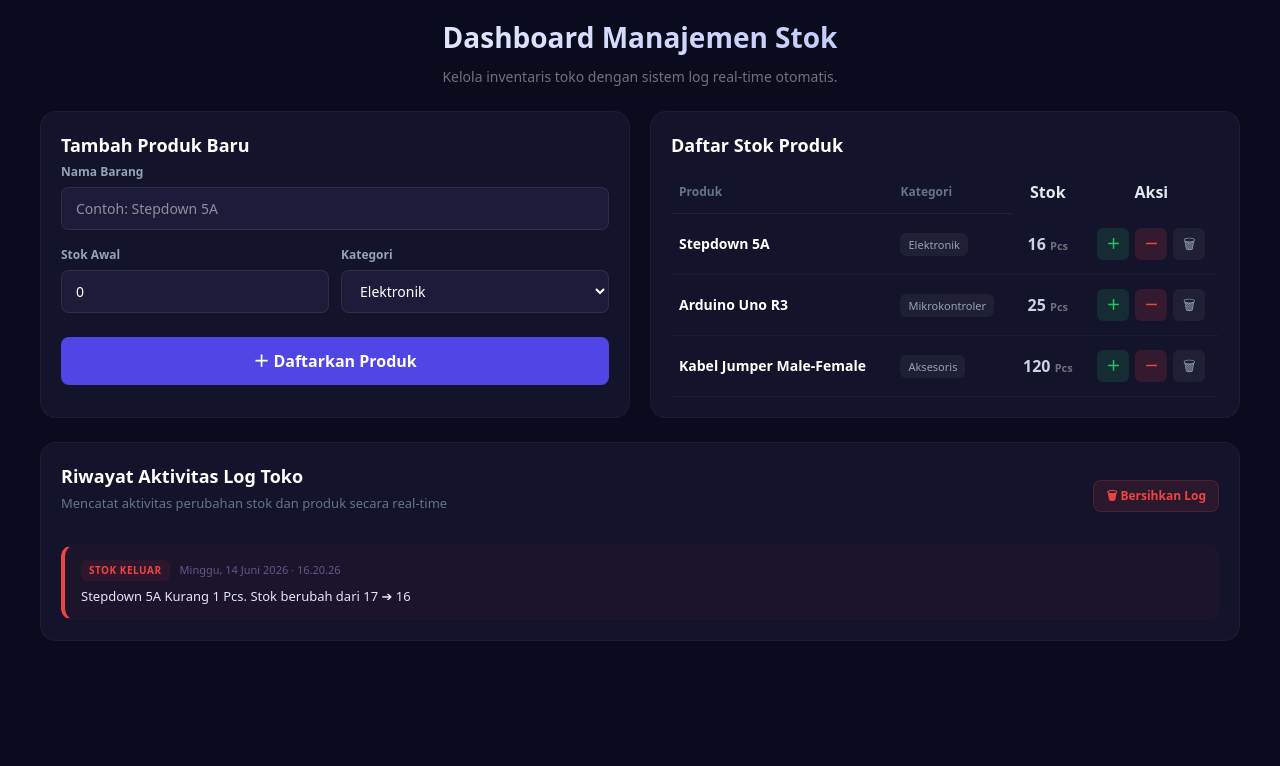
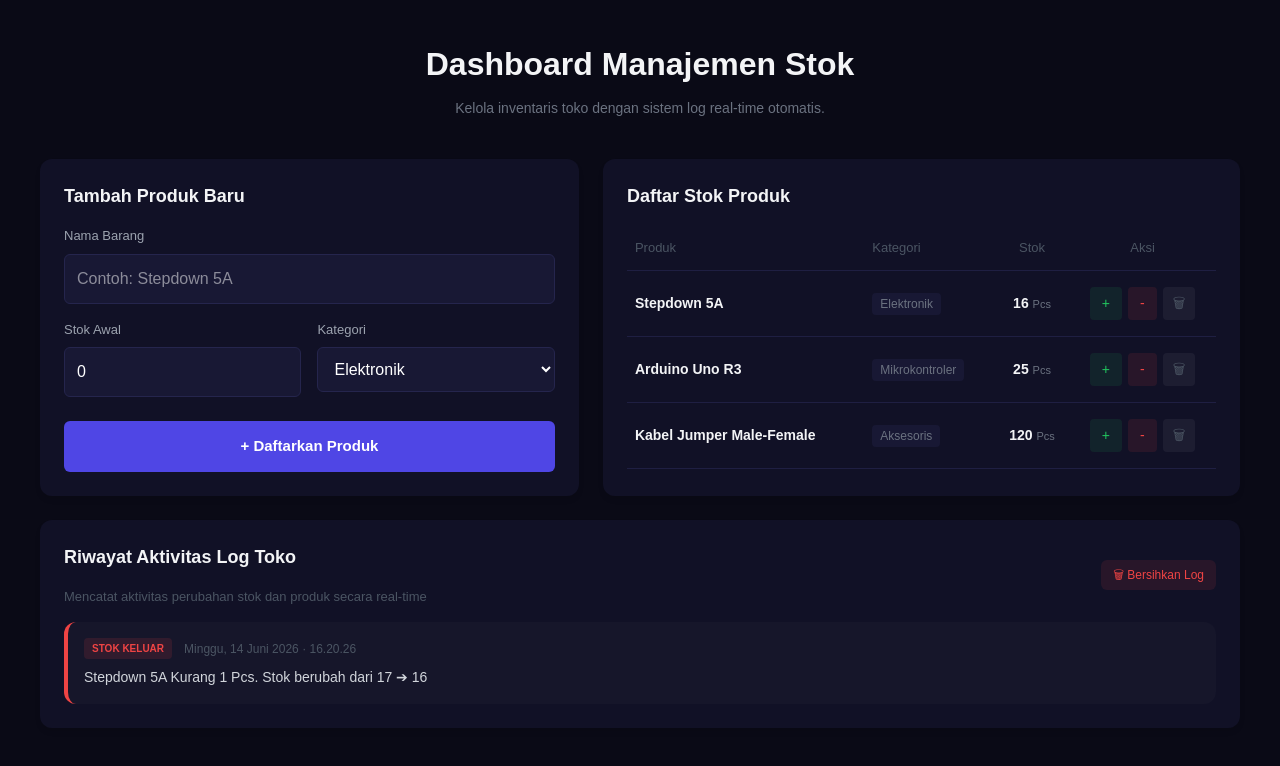
Before and after one commit to alinee18/stock-barang, a Next.js app: page / in a window 1280 px wide. Shown: the top 766 px of the page. Built offline with nearby package versions, Linux system fonts and the light colour scheme.

Commit message:
fix: restore layout asli dan perbaiki logika warna log riwayat

```diff
--- a/app/page.tsx
+++ b/app/page.tsx
@@ -1,8 +1,8 @@
 "use client";
 
-import { useState, useEffect } from "react";
+import { useState } from "react";
 
-// ── 1. DEFINISI TIPE DATA ──
+// ── 1. DEFINISI TIPE DATA OKE ──
 interface StockItem {
   id: string;
   name: string;
@@ -17,11 +17,10 @@ interface HistoryLog {
   type: "stok_masuk" | "stok_keluar" | "add" | "remove" | "update";
 }
 
-// Helper ID Unik Sederhana
 const uid = () => Math.random().toString(36).substring(2, 9);
 
 export default function StockPage() {
-  // ── 2. STATE UTAMA ──
+  // Data awal sesuai layout asli kamu
   const [items, setItems] = useState<StockItem[]>([
     { id: "1", name: "Stepdown 5A", stock: 16, category: "Elektronik" },
     { id: "2", name: "Arduino Uno R3", stock: 25, category: "Mikrokontroler" },
@@ -37,126 +36,66 @@ export default function StockPage() {
     },
   ]);
 
-  // State Form Input Tambah Barang Baru
   const [newName, setNewName] = useState("");
   const [newStock, setNewStock] = useState<number>(0);
   const [newCategory, setNewCategory] = useState("Elektronik");
 
-  // State Toast Notifikasi
-  const [toast, setToast] = useState<{ message: string; type: "success" | "error" | "info" } | null>(null);
-
-  // Auto-hide Toast
-  useEffect(() => {
-    if (toast) {
-      const timer = setTimeout(() => setToast(null), 3000);
-      return () => clearTimeout(timer);
-    }
-  }, [toast]);
-
-  // ── 3. FUNGSI LOGIKA ──
-  const triggerToast = (message: string, type: "success" | "error" | "info") => {
-    setToast({ message, type });
-  };
-
+  // Fungsi Logika Tambah Log Dinamis
   const addLog = (action: string, type: HistoryLog["type"]) => {
-    const hariIni = new Date().toLocaleDateString("id-ID", {
-      weekday: "long",
-      day: "numeric",
-      month: "long",
-      year: "numeric",
-    });
-    const jamIni = new Date().toLocaleTimeString("id-ID", {
-      hour: "2-digit",
-      minute: "2-digit",
-      second: "2-digit",
-    });
-
+    const hariIni = new Date().toLocaleDateString("id-ID", { weekday: "long", day: "numeric", month: "long", year: "numeric" });
+    const jamIni = new Date().toLocaleTimeString("id-ID", { hour: "2-digit", minute: "2-digit", second: "2-digit" });
     const newLog: HistoryLog = {
       id: uid(),
       timestamp: `${hariIni} · ${jamIni}`,
       action,
       type,
     };
-    setLogs((prev) => [newLog, ...prev].slice(0, 50)); // Batasi 50 log teratas
+    setLogs((prev) => [newLog, ...prev]);
   };
 
-  // Tambah Stok (+1) -> Hijau
   const incrementStock = (id: string) => {
-    setItems((prev) =>
-      prev.map((it) => {
+    setItems(prev => prev.map(it => {
       if (it.id === id) {
-          addLog(`"${it.name}" tambah 1 Pcs. Stok berubah dari ${it.stock} ➔ ${it.stock + 1}`, "stok_masuk");
-          triggerToast(`Stok ${it.name} berhasil ditambah!`, "success");
+        addLog(`${it.name} Tambah 1 Pcs. Stok berubah dari ${it.stock} ➔ ${it.stock + 1}`, "stok_masuk");
         return { ...it, stock: it.stock + 1 };
       }
       return it;
-      })
-    );
+    }));
   };
 
-  // Kurangi Stok (-1) -> Merah
   const decrementStock = (id: string) => {
-    setItems((prev) =>
-      prev.map((it) => {
-        if (it.id !== id) return it;
-        if (it.stock <= 0) {
-          triggerToast(`Stok ${it.name} sudah habis!`, "error");
-          return it;
-        }
-        addLog(`"${it.name}" kurang 1 Pcs. Stok berubah dari ${it.stock} ➔ ${it.stock - 1}`, "stok_keluar");
-        triggerToast(`Stok ${it.name} berhasil dikurangi!`, "info");
+    setItems(prev => prev.map(it => {
+      if (it.id !== id || it.stock <= 0) return it;
+      addLog(`${it.name} Kurang 1 Pcs. Stok berubah dari ${it.stock} ➔ ${it.stock - 1}`, "stok_keluar");
       return { ...it, stock: it.stock - 1 };
-      })
-    );
+    }));
   };
 
-  // Tambah Produk Baru -> Hijau
   const handleAddItem = (e: React.FormEvent) => {
     e.preventDefault();
-    if (!newName.trim()) return triggerToast("Nama barang tidak boleh kosong!", "error");
-
-    const newItem: StockItem = {
-      id: uid(),
-      name: newName,
-      stock: newStock,
-      category: newCategory,
-    };
-
-    setItems((prev) => [...prev, newItem]);
-    addLog(`Menambahkan produk baru: "${newName}" dengan stok awal ${newStock} (${newCategory})`, "add");
-    triggerToast(`Produk "${newName}" berhasil ditambahkan!`, "success");
-
-    // Reset Form
+    if (!newName.trim()) return;
+    const newItem: StockItem = { id: uid(), name: newName, stock: newStock, category: newCategory };
+    setItems(prev => [...prev, newItem]);
+    addLog(`Tambah barang baru: ${newName} dengan stok awal ${newStock}`, "add");
     setNewName("");
     setNewStock(0);
   };
 
-  // Hapus Produk -> Merah
   const handleRemoveItem = (id: string, name: string) => {
-    setItems((prev) => prev.filter((it) => it.id !== id));
-    addLog(`Menghapus produk "${name}" dari sistem toko`, "remove");
-    triggerToast(`Produk "${name}" telah dihapus`, "error");
-  };
-
-  const clearLogs = () => {
-    setLogs([]);
-    triggerToast("Semua log riwayat dibersihkan", "info");
+    setItems(prev => prev.filter(it => it.id !== id));
+    addLog(`Hapus barang: ${name} telah dihapus dari daftar`, "remove");
   };
 
   return (
     <div style={styles.wrapper}>
-      {/* ── TOAST NOTIFIKASI INTERAKTIF ── */}
-      {toast && (
-        <div
-          style={{
-            ...styles.toast,
-            backgroundColor:
-              toast.type === "success" ? "#22C55E" : toast.type === "error" ? "#EF4444" : "#FBBF24",
-          }}
-        >
-          {toast.message}
-        </div>
-      )}
+      {/* CSS internal injection khusus untuk menangani responsivitas HP secara interaktif */}
+      <style>{`
+        @media (max-width: 768px) {
+          .main-grid { flex-direction: column !important; }
+          .form-row { flex-direction: column !important; }
+          .table-responsive { overflow-x: auto !important; }
+        }
+      `}</style>
 
       <div style={styles.container}>
         <header style={styles.header}>
@@ -164,11 +103,11 @@ export default function StockPage() {
           <p style={styles.subTitle}>Kelola inventaris toko dengan sistem log real-time otomatis.</p>
         </header>
 
-        {/* ── LAYOUT UTAMA (RESPONSIF GRID) ── */}
-        <div style={styles.gridContainer}>
+        {/* ── LAYOUT UTAMA (Tetap Baris Kiri-Kanan Sesuai Image Asli) ── */}
+        <div className="main-grid" style={{ display: "flex", gap: "24px", marginBottom: "24px" }}>
 
-          {/* KIRI: FORM TAMBAH BARANG */}
-          <section style={styles.card}>
+          {/* KIRI: TAMBAH PRODUK BARU */}
+          <section style={{ ...styles.card, flex: 1 }}>
             <h2 style={styles.cardTitle}>Tambah Produk Baru</h2>
             <form onSubmit={handleAddItem} style={styles.form}>
               <div style={styles.formGroup}>
@@ -182,12 +121,11 @@ export default function StockPage() {
                 />
               </div>
 
-              <div style={styles.formRow}>
+              <div className="form-row" style={{ display: "flex", gap: "16px" }}>
                 <div style={{ ...styles.formGroup, flex: 1 }}>
                   <label style={styles.label}>Stok Awal</label>
                   <input
                     type="number"
-                    min="0"
                     value={newStock}
                     onChange={(e) => setNewStock(parseInt(e.target.value) || 0)}
                     style={styles.input}
@@ -208,39 +146,39 @@ export default function StockPage() {
               </div>
 
               <button type="submit" style={styles.btnPrimary}>
-                ＋ Daftarkan Produk
+                + Daftarkan Produk
               </button>
             </form>
           </section>
 
-          {/* KANAN: TABEL STOK BARANG */}
-          <section style={styles.card}>
+          {/* KANAN: DAFTAR STOK PRODUK */}
+          <section style={{ ...styles.card, flex: 1.2 }}>
             <h2 style={styles.cardTitle}>Daftar Stok Produk</h2>
-
-            {/* Pembungkus Tabel Agar Bisa Di-scroll Horizontal di HP */}
-            <div style={styles.tableResponsive}>
+            <div className="table-responsive" style={{ width: "100%" }}>
               <table style={styles.table}>
                 <thead>
                   <tr>
                     <th style={styles.th}>Produk</th>
                     <th style={styles.th}>Kategori</th>
-                    <th style={styles.th} style={{ textAlign: "center" }}>Stok</th>
-                    <th style={styles.th} style={{ textAlign: "center" }}>Aksi</th>
+                    <th style={{ ...styles.th, textAlign: "center" }}>Stok</th>
+                    <th style={{ ...styles.th, textAlign: "center" }}>Aksi</th>
                   </tr>
                 </thead>
                 <tbody>
                   {items.map((item) => (
                     <tr key={item.id} style={styles.tr}>
-                      <td style={{ ...styles.td, fontWeight: 600, color: "#FFF" }}>{item.name}</td>
-                      <td style={styles.td}><span style={styles.tag}>{item.category}</span></td>
-                      <td style={{ ...styles.td, textAlign: "center", fontWeight: 700, fontSize: 16 }}>
-                        {item.stock} <span style={{ fontSize: 11, color: "#71717A" }}>Pcs</span>
+                      <td style={{ ...styles.td, fontWeight: "bold" }}>{item.name}</td>
+                      <td style={styles.td}>
+                        <span style={styles.categoryTag}>{item.category}</span>
+                      </td>
+                      <td style={{ ...styles.td, textAlign: "center", fontWeight: "bold" }}>
+                        {item.stock} <span style={{ fontSize: "11px", color: "#6B7280", fontWeight: "normal" }}>Pcs</span>
                       </td>
                       <td style={styles.td}>
-                        <div style={styles.actionCell}>
-                          <button onClick={() => incrementStock(item.id)} style={styles.btnPlus}>＋</button>
-                          <button onClick={() => decrementStock(item.id)} style={styles.btnMinus}>－</button>
-                          <button onClick={() => handleRemoveItem(item.id, item.name)} style={styles.btnTrash}>🗑</button>
+                        <div style={{ display: "flex", gap: "6px", justifyContent: "center" }}>
+                          <button type="button" onClick={() => incrementStock(item.id)} style={styles.btnPlus}>+</button>
+                          <button type="button" onClick={() => decrementStock(item.id)} style={styles.btnMinus}>-</button>
+                          <button type="button" onClick={() => handleRemoveItem(item.id, item.name)} style={styles.btnTrash}>🗑</button>
                         </div>
                       </td>
                     </tr>
@@ -251,72 +189,70 @@ export default function StockPage() {
           </section>
         </div>
 
-        {/* ── BAWAH: LOG RIWAYAT AKTIVITAS (SESUAI IMAGE_49013C.PNG) ── */}
-        <section style={{ ...styles.card, marginTop: 24 }}>
-          <div style={styles.logHeader}>
+        {/* ── BAWAH: RIWAYAT AKTIVITAS LOG TOKO (YANG DIGANTI WARNANYA) ── */}
+        <section style={styles.card}>
+          <div style={{ display: "flex", justifyContent: "space-between", alignItems: "center", marginBottom: "16px" }}>
             <div>
               <h2 style={styles.cardTitle}>Riwayat Aktivitas Log Toko</h2>
               <p style={styles.cardSub}>Mencatat aktivitas perubahan stok dan produk secara real-time</p>
             </div>
-            {logs.length > 0 && (
-              <button onClick={clearLogs} style={styles.btnClearLog}>
+            <button onClick={() => setLogs([])} style={styles.btnClearLog}>
               🗑 Bersihkan Log
             </button>
-            )}
           </div>
 
-          <div style={styles.logList}>
-            {logs.length === 0 ? (
-              <div style={styles.emptyLog}>Belum ada aktivitas terekam.</div>
-            ) : (
-              logs.map((log) => {
-                // Definisi Warna Dinamis Sesuai Instruksi User
+          <div style={{ display: "flex", flexDirection: "column", gap: "12px" }}>
+            {logs.map((log) => {
+              // Pengkondisian warna murni sesuai request user
               let badgeLabel = "LOG";
-                let themeColor = "#A855F7";
-                let bgColor = "rgba(168,85,247,0.03)";
+              let themeColor = "#EF4444"; // Default merah
 
-                if (log.type === "stok_masuk") {
-                  badgeLabel = "STOK MASUK";
-                  themeColor = "#22C55E"; // Hijau saat stok masuk
-                  bgColor = "rgba(34,197,94,0.04)";
+              if (log.type === "stok_masuk" || log.type === "add") {
+                badgeLabel = log.type === "add" ? "ADD BARANG" : "STOK MASUK";
+                themeColor = "#22C55E"; // Hijau kalau masuk atau add barang baru
               } else if (log.type === "stok_keluar") {
                 badgeLabel = "STOK KELUAR";
-                  themeColor = "#EF4444"; // Merah saat stok keluar
-                  bgColor = "rgba(239,68,68,0.04)";
-                } else if (log.type === "add") {
-                  badgeLabel = "BARANG BARU";
-                  themeColor = "#22C55E"; // Add barang baru = Hijau
-                  bgColor = "rgba(34,197,94,0.04)";
+                themeColor = "#EF4444"; // Merah kalau keluar
               } else if (log.type === "remove") {
                 badgeLabel = "HAPUS BARANG";
-                  themeColor = "#EF4444"; // Hapus barang = Merah
-                  bgColor = "rgba(239,68,68,0.04)";
+                themeColor = "#EF4444"; // Merah kalau hapus
               } else if (log.type === "update") {
                 badgeLabel = "EDIT INFO";
-                  themeColor = "#FBBF24"; // Edit = Kuning
-                  bgColor = "rgba(251,191,36,0.04)";
+                themeColor = "#FBBF24"; // Kuning kalau edit info
               }
 
               return (
                 <div
                   key={log.id}
                   style={{
-                      ...styles.logCard,
-                      backgroundColor: bgColor,
-                      borderLeft: `4px solid ${themeColor}`,
+                    padding: "16px",
+                    backgroundColor: "rgba(255, 255, 255, 0.02)",
+                    borderRadius: "12px",
+                    borderLeft: `4px solid ${themeColor}`, // Border kiri berwarna dinamis
+                    display: "flex",
+                    flexDirection: "column",
+                    gap: "8px",
                   }}
                 >
-                    <div style={styles.logMeta}>
-                      <span style={{ ...styles.badge, color: themeColor, backgroundColor: `${themeColor}15` }}>
+                  <div style={{ display: "flex", alignItems: "center", gap: "12px" }}>
+                    <span
+                      style={{
+                        fontSize: "10px",
+                        fontWeight: "bold",
+                        padding: "3px 8px",
+                        borderRadius: "4px",
+                        backgroundColor: `${themeColor}20`,
+                        color: themeColor, // Warna teks label dinamis
+                      }}
+                    >
                       {badgeLabel}
                     </span>
-                      <span style={styles.timestamp}>{log.timestamp}</span>
+                    <span style={{ fontSize: "12px", color: "#4B5563" }}>{log.timestamp}</span>
                   </div>
-                    <div style={styles.logAction}>{log.action}</div>
+                  <div style={{ fontSize: "14px", color: "#D1D5DB" }}>{log.action}</div>
                 </div>
               );
-              })
-            )}
+            })}
           </div>
         </section>
       </div>
@@ -324,57 +260,48 @@ export default function StockPage() {
   );
 }
 
-// ── 4. STYLING DENGAN DUKUNGAN INTERAKTIF & MOBILE RESPONSIVE ──
+// ── CSS IN JS (STYLING ASLI DARI IMAGE_48A843.PNG) ──
 const styles = {
   wrapper: {
-    backgroundColor: "#0B0B1E",
-    color: "#E2E8F0",
+    backgroundColor: "#0A0A16",
+    color: "#F3F4F6",
     minHeight: "100vh",
-    padding: "16px",
-    fontFamily: "system-ui, -apple-system, sans-serif",
+    padding: "40px 20px",
+    fontFamily: "sans-serif",
   },
   container: {
     maxWidth: "1200px",
     margin: "0 auto",
   },
   header: {
-    marginBottom: "24px",
     textAlign: "center" as const,
+    marginBottom: "40px",
   },
   mainTitle: {
-    fontSize: "28px",
-    fontWeight: 800,
-    background: "linear-gradient(to right, #FFF, #A5B4FC)",
-    WebkitBackgroundClip: "text",
-    WebkitTextFillColor: "transparent",
-    margin: "0 0 8px 0",
+    fontSize: "32px",
+    fontWeight: "bold",
+    margin: "0 0 10px 0",
   },
   subTitle: {
-    color: "#71717A",
+    color: "#6B7280",
     margin: 0,
     fontSize: "14px",
   },
-  gridContainer: {
-    display: "grid",
-    gridTemplateColumns: "repeat(auto-fit, minmax(320px, 1fr))", // Ini rahasia biar otomatis turun ke bawah kalau di layar HP kecil!
-    gap: "20px",
-  },
   card: {
-    backgroundColor: "#13132B",
-    border: "1px solid rgba(255,255,255,0.04)",
-    borderRadius: "16px",
-    padding: "20px",
+    backgroundColor: "#111126",
+    borderRadius: "12px",
+    padding: "24px",
+    boxShadow: "0 4px 6px -1px rgba(0, 0, 0, 0.1)",
   },
   cardTitle: {
     fontSize: "18px",
-    fontWeight: 700,
-    color: "#FFF",
-    margin: "0 0 4px 0",
+    fontWeight: "bold",
+    margin: "0 0 16px 0",
   },
   cardSub: {
     fontSize: "13px",
-    color: "#64748B",
-    margin: "0 0 16px 0",
+    color: "#4B5563",
+    margin: 0,
   },
   form: {
     display: "flex",
@@ -384,185 +311,96 @@ const styles = {
   formGroup: {
     display: "flex",
     flexDirection: "column" as const,
-    gap: "6px",
-  },
-  formRow: {
-    display: "flex",
-    gap: "12px",
+    gap: "8px",
   },
   label: {
-    fontSize: "12px",
-    fontWeight: 600,
-    color: "#94A3B8",
+    fontSize: "13px",
+    color: "#9CA3AF",
   },
   input: {
-    backgroundColor: "#1C1C3A",
-    border: "1px solid rgba(255,255,255,0.08)",
-    borderRadius: "8px",
-    padding: "10px 14px",
+    backgroundColor: "#181834",
+    border: "1px solid #25254D",
+    borderRadius: "6px",
+    padding: "12px",
     color: "#FFF",
-    fontSize: "14px",
     outline: "none",
   },
   select: {
-    backgroundColor: "#1C1C3A",
-    border: "1px solid rgba(255,255,255,0.08)",
-    borderRadius: "8px",
-    padding: "10px 14px",
+    backgroundColor: "#181834",
+    border: "1px solid #25254D",
+    borderRadius: "6px",
+    padding: "12px",
     color: "#FFF",
-    fontSize: "14px",
     outline: "none",
-    cursor: "pointer",
   },
   btnPrimary: {
     backgroundColor: "#4F46E5",
     color: "#FFF",
     border: "none",
-    borderRadius: "8px",
-    padding: "12px",
-    fontWeight: 600,
+    borderRadius: "6px",
+    padding: "14px",
+    fontWeight: "bold",
     cursor: "pointer",
+    fontSize: "15px",
     marginTop: "8px",
-  },
-  tableResponsive: {
-    overflowX: "auto" as const, // Menjamin tabel bisa di-geser kanan-kiri di layar HP biar gak ngerusak layout layout utama
-    width: "100%",
   },
   table: {
     width: "100%",
     borderCollapse: "collapse" as const,
-    marginTop: "8px",
-    minWidth: "400px", // Memastikan data tabel tetap proporsional di HP
   },
   th: {
+    color: "#4B5563",
+    fontSize: "13px",
+    fontWeight: "normal",
+    padding: "12px 8px",
     textAlign: "left" as const,
-    padding: "12px 8px",
-    color: "#64748B",
-    fontSize: "12px",
-    fontWeight: 600,
-    borderBottom: "1px solid rgba(255,255,255,0.06)",
+    borderBottom: "1px solid #1F1F42",
   },
   tr: {
-    borderBottom: "1px solid rgba(255,255,255,0.03)",
+    borderBottom: "1px solid #1F1F42",
   },
   td: {
-    padding: "14px 8px",
+    padding: "16px 8px",
     fontSize: "14px",
-    color: "#CBD5E1",
   },
-  tag: {
-    backgroundColor: "rgba(255,255,255,0.05)",
+  categoryTag: {
+    backgroundColor: "#181834",
     padding: "4px 8px",
-    borderRadius: "6px",
-    fontSize: "11px",
-    color: "#94A3B8",
-  },
-  actionCell: {
-    display: "flex",
-    gap: "6px",
-    justifyContent: "center",
+    borderRadius: "4px",
+    fontSize: "12px",
+    color: "#6B7280",
   },
   btnPlus: {
-    backgroundColor: "rgba(34,197,94,0.15)",
+    backgroundColor: "rgba(34, 197, 94, 0.1)",
     color: "#22C55E",
     border: "none",
-    borderRadius: "6px",
-    width: "32px",
-    height: "32px",
+    padding: "6px 12px",
+    borderRadius: "4px",
     cursor: "pointer",
-    fontWeight: "bold",
   },
   btnMinus: {
-    backgroundColor: "rgba(239,68,68,0.15)",
+    backgroundColor: "rgba(239, 68, 68, 0.1)",
     color: "#EF4444",
     border: "none",
-    borderRadius: "6px",
-    width: "32px",
-    height: "32px",
+    padding: "6px 12px",
+    borderRadius: "4px",
     cursor: "pointer",
-    fontWeight: "bold",
   },
   btnTrash: {
-    backgroundColor: "rgba(255,255,255,0.05)",
-    color: "#94A3B8",
+    backgroundColor: "rgba(255, 255, 255, 0.05)",
+    color: "#4B5563",
     border: "none",
-    borderRadius: "6px",
-    width: "32px",
-    height: "32px",
+    padding: "6px 10px",
+    borderRadius: "4px",
     cursor: "pointer",
   },
-  logHeader: {
-    display: "flex",
-    justifyContent: "space-between",
-    alignItems: "center",
-    marginBottom: "16px",
-    flexWrap: "wrap" as const, // Turun ke bawah kalau di hp layar sempit
-    gap: "12px",
-  },
   btnClearLog: {
-    background: "rgba(239,68,68,0.1)",
-    border: "1px solid rgba(239,68,68,0.2)",
+    backgroundColor: "rgba(239, 68, 68, 0.1)",
+    color: "#EF4444",
+    border: "none",
     padding: "6px 12px",
-    borderRadius: "8px",
-    color: "#EF4444",
+    borderRadius: "6px",
     fontSize: "12px",
     cursor: "pointer",
-    fontWeight: 600,
-  },
-  logList: {
-    display: "flex",
-    flexDirection: "column" as const,
-    gap: "12px",
-    maxHeight: "350px",
-    overflowY: "auto" as const,
-  },
-  emptyLog: {
-    textAlign: "center" as const,
-    color: "#4A4A7A",
-    fontSize: "13px",
-    padding: "40px 0",
-  },
-  logCard: {
-    padding: "14px 16px",
-    borderRadius: "12px",
-    border: "1px solid rgba(255,255,255,0.01)",
-    display: "flex",
-    flexDirection: "column" as const,
-    gap: "6px",
-  },
-  logMeta: {
-    display: "flex",
-    alignItems: "center",
-    gap: "10px",
-    flexWrap: "wrap" as const,
-  },
-  badge: {
-    fontSize: "10px",
-    fontWeight: 800,
-    letterSpacing: "0.05em",
-    padding: "3px 8px",
-    borderRadius: "6px",
-  },
-  timestamp: {
-    fontSize: "11px",
-    color: "#5B5B8A",
-  },
-  logAction: {
-    fontSize: "13px",
-    color: "#E2E8F0",
-    lineHeight: 1.4,
-  },
-  toast: {
-    position: "fixed" as const,
-    top: "20px",
-    right: "20px",
-    zIndex: 999,
-    padding: "12px 20px",
-    borderRadius: "8px",
-    color: "#FFF",
-    fontWeight: 600,
-    fontSize: "14px",
-    boxShadow: "0 10px 15px -3px rgba(0, 0, 0, 0.3)",
-    animation: "fadeIn 0.2s ease",
   },
 };
```
Lines whose indentation alone changed are shown as unchanged.
